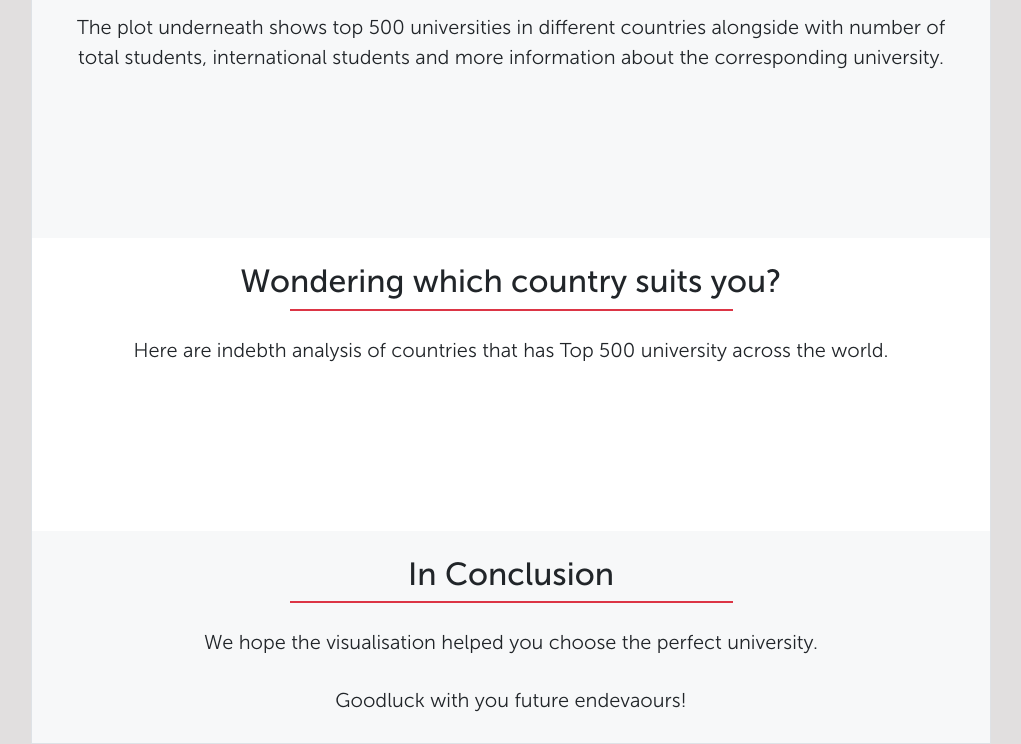
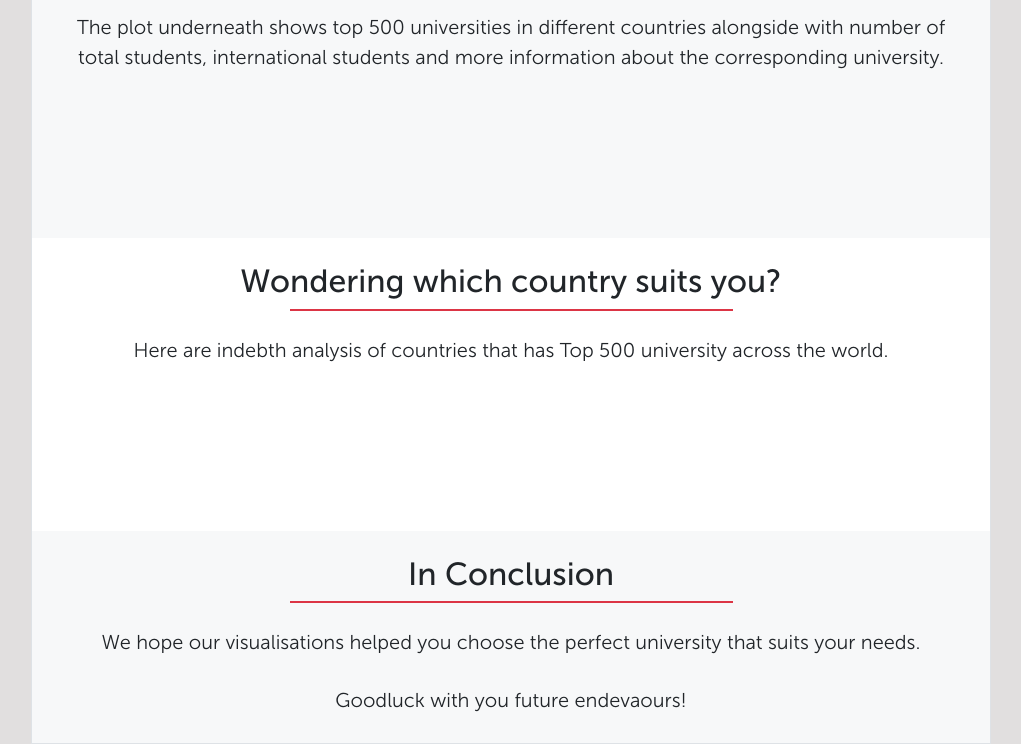
Before and after one commit to echooff16/FIT3179, a plain HTML site: page index.html in a window 1280 px wide. Shown: the part 656-1400 px from the top of the page, without its empty margins (129-1150 px from the left). Drawn offline with nearby package versions, Linux system fonts and the light colour scheme; a script that the page names is missing.

Commit message:
Update index.html

```diff
--- a/index.html
+++ b/index.html
@@ -64,7 +64,7 @@
     <h2>In Conclusion</h2>
     <div class="border mx-auto w-50 border-danger"></div>
   </div>
-  <p class="lead mt-4 mb-1">We hope the visualisation helped you choose the perfect university.</p>
+  <p class="lead mt-4 mb-1">We hope our visualisations helped you choose the perfect university that suits your needs.</p>
   <p class="lead mt-4 mb-1">Goodluck with you future endevaours!</p>
 </div>
 
```
